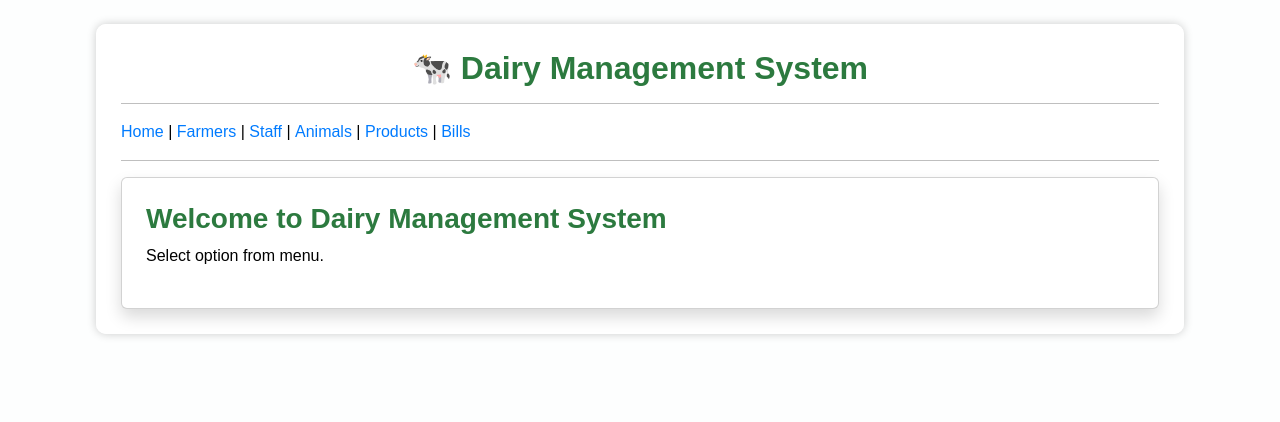
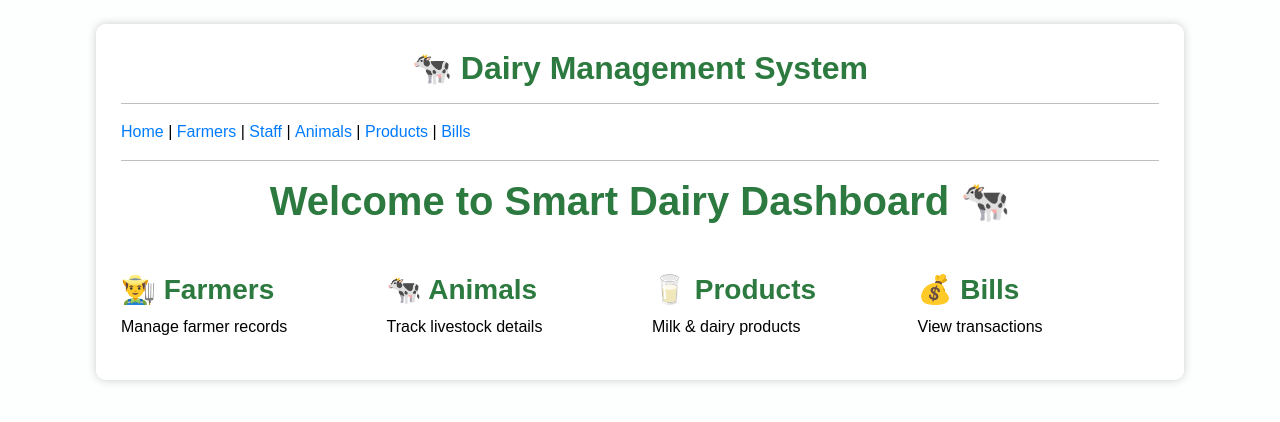
Before and after one commit to vrutithakkar/dairy_project, a Django app: page / in a window 1280 px wide. Shown: the top 422 px of the page. Run offline with Django 5.2, Linux system fonts and the light colour scheme.

Commit message:
Update home.html for improved layout and content

```diff
--- a/dairy_app/templates/home.html
+++ b/dairy_app/templates/home.html
@@ -1,9 +1,38 @@
-{% extends 'base.html' %}
+{% extends "base.html" %}
 {% block content %}
 
-<div class="card p-4 shadow">
-    <h3>Welcome to Dairy Management System</h3>
-    <p>Select option from menu.</p>
+<h1 class="text-center mb-5 fw-bold">Welcome to Smart Dairy Dashboard 🐄</h1>
+
+<div class="row g-4">
+
+    <div class="col-md-3">
+        <div class="dashboard-card card-farmers">
+            <h3>👨‍🌾 Farmers</h3>
+            <p>Manage farmer records</p>
+        </div>
+    </div>
+
+    <div class="col-md-3">
+        <div class="dashboard-card card-animals">
+            <h3>🐄 Animals</h3>
+            <p>Track livestock details</p>
+        </div>
+    </div>
+
+    <div class="col-md-3">
+        <div class="dashboard-card card-products">
+            <h3>🥛 Products</h3>
+            <p>Milk & dairy products</p>
+        </div>
+    </div>
+
+    <div class="col-md-3">
+        <div class="dashboard-card card-bills">
+            <h3>💰 Bills</h3>
+            <p>View transactions</p>
+        </div>
+    </div>
+
 </div>
 
 {% endblock %}
```
